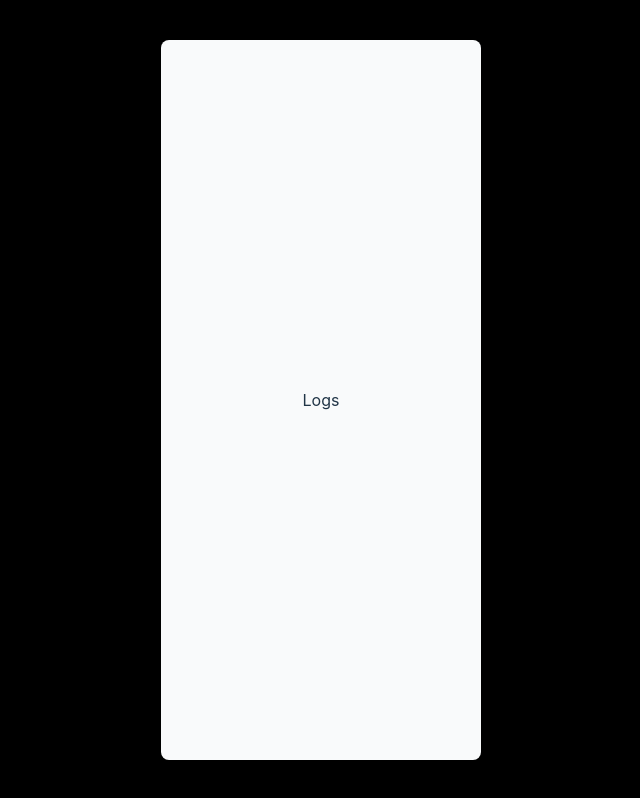
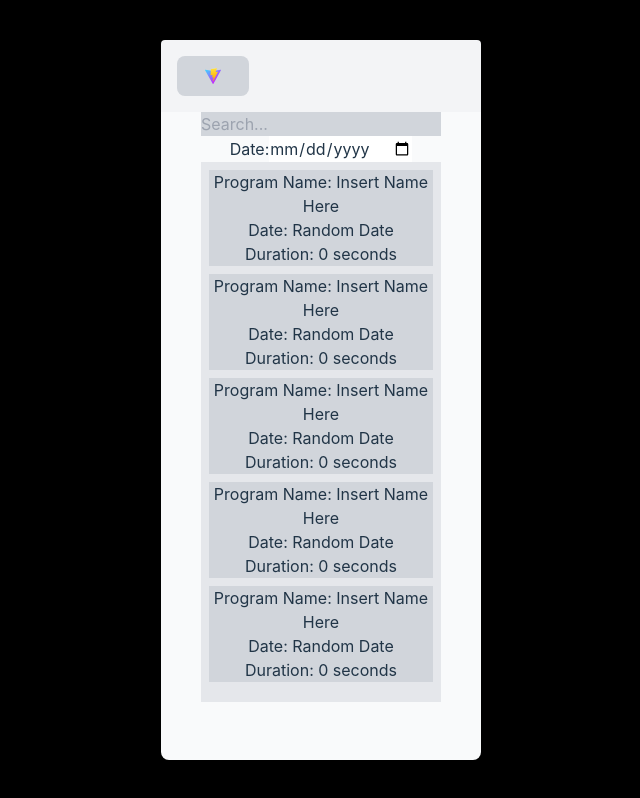
Before and after one commit to JoshuaW13/ConceptFitness, a React (Vite) app in the folder conceptFitness/: page /logs in a window 1280 px wide. Shown: the whole page, without its empty margins (319-959 px from the left). Built offline with nearby package versions, Linux system fonts and the light colour scheme.

Commit message:
Added Logs page
- Added new dropdown components
- added exercise log component
- added session log component

```diff
--- /dev/null
+++ b/conceptFitness/src/components/DropDown.jsx
@@ -0,0 +1,27 @@
+import React, { useState } from 'react';
+import '../App.css';
+
+function DropDown({ InitialComponent: InitialComponentProp, HiddenComponents }) {
+    const [isContentVisible, setIsContentVisible] = useState(false);
+
+    const handleInitialClick = () => {
+        setIsContentVisible(!isContentVisible);
+    };
+
+    const InitialComponent = () => <InitialComponentProp onClick={handleInitialClick} />;
+
+    return (
+        <div className='w-full flex flex-col items-center max-h-[100%]'>
+            <InitialComponent />
+            {isContentVisible && (
+                <div className='flex flex-col gap-2 bg-gray-300 w-full p-2 overflow-y-auto'>
+                    {HiddenComponents.map((Component, index) => (
+                        <Component key={index} />
+                    ))}
+                </div>
+            )}
+        </div>
+    );
+}
+
+export default DropDown;
--- /dev/null
+++ b/conceptFitness/src/components/ExerciseLog.jsx
@@ -0,0 +1,23 @@
+import React from 'react';
+import '../App.css';
+import Menu from "@mui/icons-material/Menu";
+
+function ExerciseLog() {
+  return (
+    <div className='bg-gray-200 w-full rounded-lg shadow-md'>
+      <div className='flex items-center justify-between bg-gray-100 p-2 rounded-lg mb-4'>
+        <p className='text-gray-700 text-lg font-semibold'>Exercise Name</p>
+        <button className="flex items-center text-black bg-gray-300 hover:bg-gray-400 px-4 py-2 rounded transition duration-200 focus:outline-none">
+          <Menu/>
+        </button>
+      </div>
+      <div className='flex flex-col space-y-2'>
+        <p className='text-gray-700'>Set 1</p>
+        <p className='text-gray-700'>Set 2</p>
+        <p className='text-gray-700'>Set 3</p>
+      </div>
+    </div>
+  );
+}
+
+export default ExerciseLog;
--- /dev/null
+++ b/conceptFitness/src/components/SessionLog.jsx
@@ -0,0 +1,16 @@
+import React from 'react'
+import '../App.css'
+
+
+function ExerciseLog({onClick}) {
+
+  return (
+    <div className='bg-gray-300 w-full' onClick={onClick}>
+        <p>Program Name: Insert Name Here</p>
+        <p>Date: Random Date</p>
+        <p>Duration: 0 seconds</p>
+    </div>
+  )
+}
+
+export default ExerciseLog
--- a/conceptFitness/src/pages/Logs.jsx
+++ b/conceptFitness/src/pages/Logs.jsx
@@ -1,14 +1,46 @@
-import React from 'react'
-import '../App.css'
-
+import React, { useState } from 'react';
+import '../App.css';
+import NavBar from '../components/NavBar';
+import HomeButton from '../components/HomeButton';
+import ExerciseLog from '../components/ExerciseLog';
+import SessionLog from '../components/SessionLog';
+import DropDown from '../components/DropDown';
 
 function Logs() {
+    const sessionLogs = [];
+    const exerciseLogs = [];
 
-  return (
-    <div>
-        Logs
-    </div>
-  )
+    // Create instances of ExerciseLog components
+    for (let i = 0; i < 10; i++) {
+        exerciseLogs.push(() => <ExerciseLog key={i} />); // Store component constructors
+    }
+
+    // Create DropDowns for each SessionLog
+    for (let i = 0; i < 5; i++) {
+        sessionLogs.push(
+            <DropDown
+                key={i}
+                InitialComponent={SessionLog}
+                HiddenComponents={exerciseLogs} // Use HiddenComponents as an array of component constructors
+            />
+        );
+    }
+
+    return (
+        <div className='w-full h-full flex flex-col items-center'>
+            <NavBar FirstButton={HomeButton} />
+            <div className='bg-black w-[75%] rounded-lg'>
+                <input type="text" placeholder='Search...' className='text-black bg-gray-300 w-full' />
+            </div>
+            <form>
+                <label htmlFor="date">Date:</label>
+                <input type="date" id="date" name="date" />
+            </form>
+            <div className='h-[75%] w-[75%] bg-gray-200 flex flex-col gap-2 p-2 overflow-y-auto'>
+                {sessionLogs}
+            </div>
+        </div>
+    );
 }
 
-export default Logs
+export default Logs;
```
